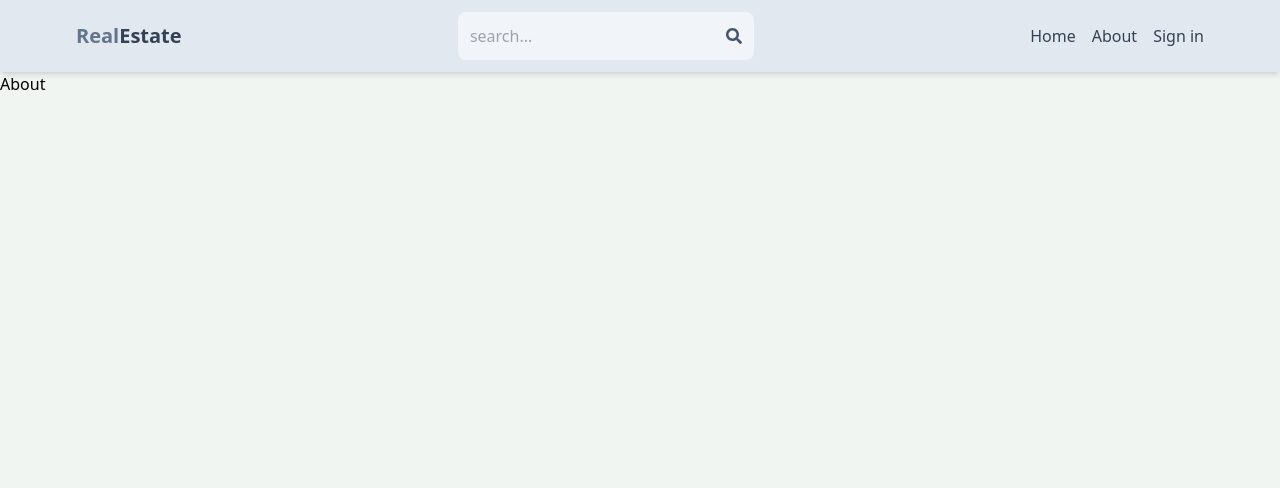
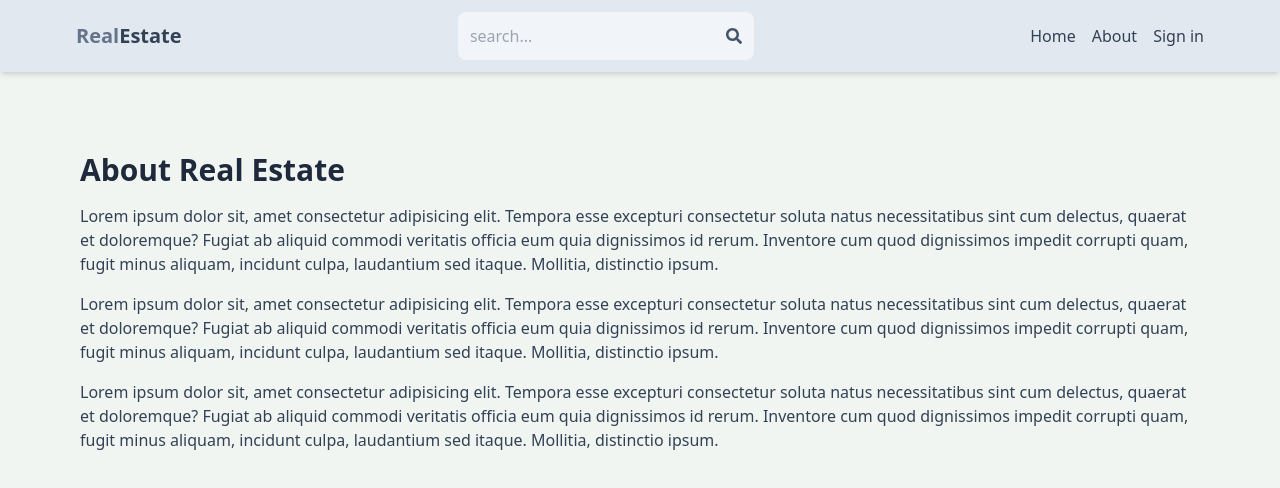
Before and after one commit to ganeshlonare/MERN-Esate-project, a React (Vite) app in the folder client/: page /about in a window 1280 px wide. Shown: the top 488 px of the page. Built offline with nearby package versions, Linux system fonts and the light colour scheme; no server answers.

Commit message:
Completed about page

```diff
--- a/client/src/pages/About.jsx
+++ b/client/src/pages/About.jsx
@@ -2,8 +2,33 @@ import React from 'react'
 
 export default function About() {
   return (
-    <div>
-      About
+    <div className='py-20 px-4 max-w-6xl mx-auto p-28'>
+      <div>
+      <h1 className='mb-4 text-3xl font-bold text-slate-800'>About Real Estate</h1>
+    </div>
+    <div className="">
+      <p className='mb-4 text-slate-700'>
+        Lorem ipsum dolor sit, amet consectetur adipisicing elit. Tempora esse excepturi
+        consectetur soluta natus necessitatibus sint cum delectus, quaerat et doloremque?
+         Fugiat ab aliquid commodi veritatis officia eum quia dignissimos id rerum.
+         Inventore cum quod dignissimos impedit corrupti quam, fugit minus aliquam,
+         incidunt culpa, laudantium sed itaque. Mollitia, distinctio ipsum.
+      </p>
+      <p className='mb-4 text-slate-700'>
+        Lorem ipsum dolor sit, amet consectetur adipisicing elit. Tempora esse excepturi
+         consectetur soluta natus necessitatibus sint cum delectus, quaerat et doloremque?
+         Fugiat ab aliquid commodi veritatis officia eum quia dignissimos id rerum.
+         Inventore cum quod dignissimos impedit corrupti quam, fugit minus aliquam,
+         incidunt culpa, laudantium sed itaque. Mollitia, distinctio ipsum.
+      </p>
+      <p className='mb-4 text-slate-700'>
+        Lorem ipsum dolor sit, amet consectetur adipisicing elit. Tempora esse excepturi
+         consectetur soluta natus necessitatibus sint cum delectus, quaerat et doloremque?
+         Fugiat ab aliquid commodi veritatis officia eum quia dignissimos id rerum.
+        Inventore cum quod dignissimos impedit corrupti quam, fugit minus aliquam,
+         incidunt culpa, laudantium sed itaque. Mollitia, distinctio ipsum.
+      </p>
+    </div>
     </div>
   )
 }
```
